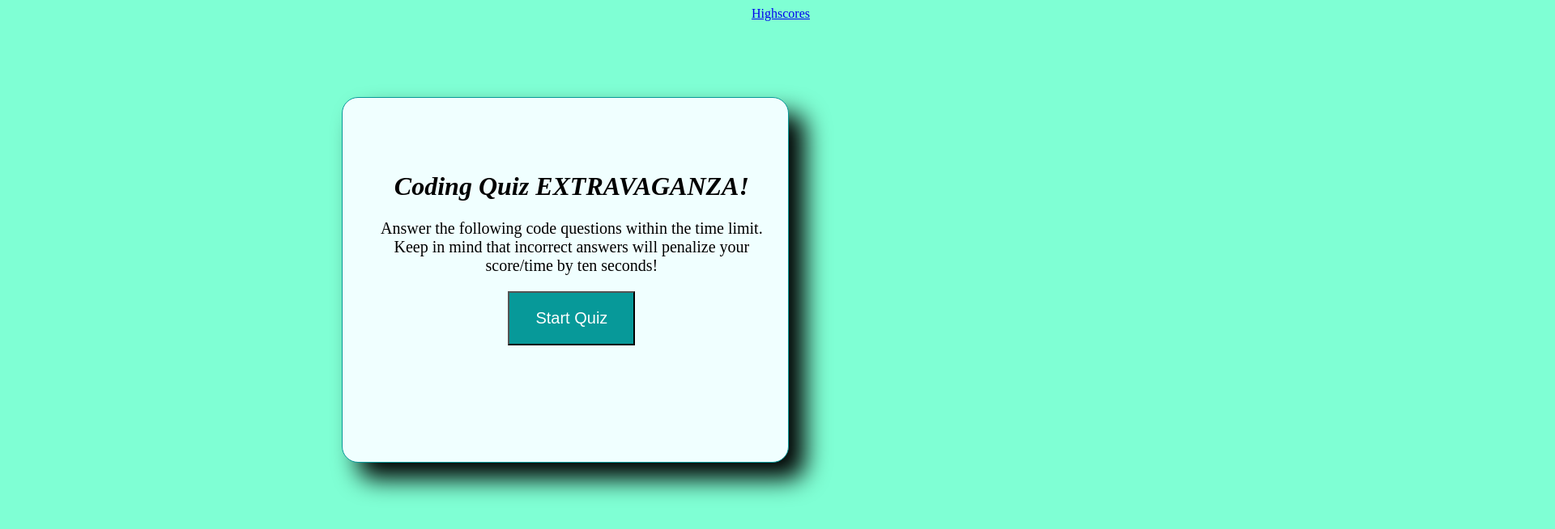
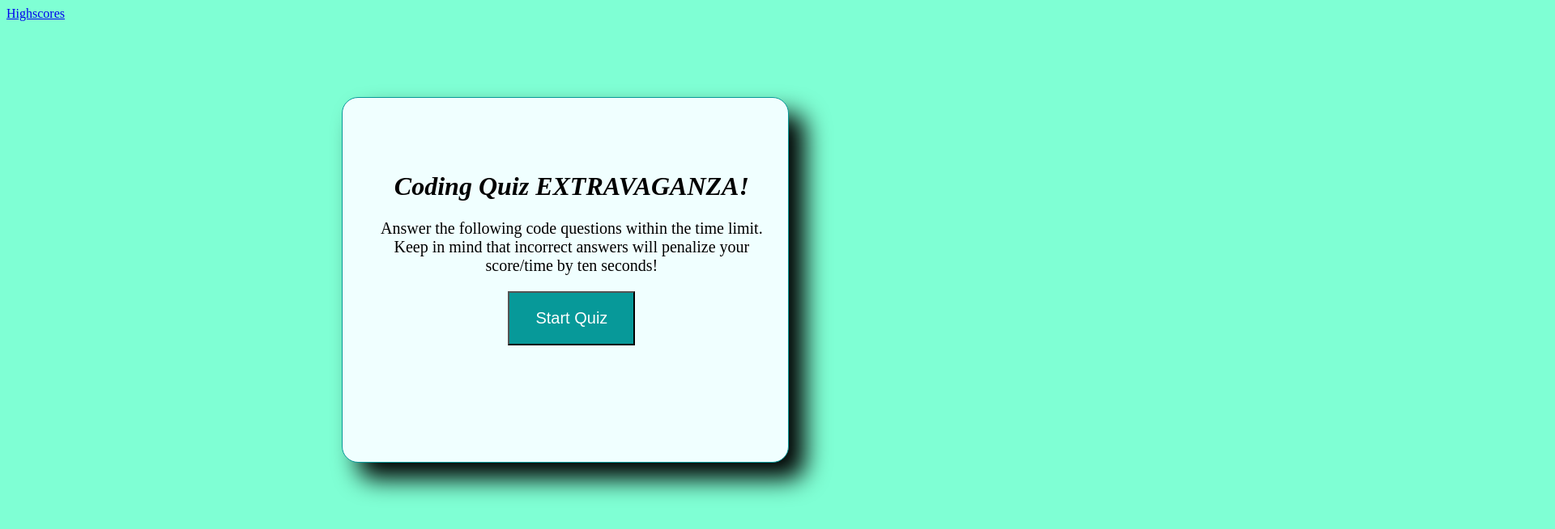
Before and after one commit to drae7299/Code_Quiz_Extravaganza, a plain HTML site: page index.html in a window 1280 px wide. Shown: the whole page at 81% size, 1920 px wide, since content can reach past the window. Drawn offline with Linux system fonts and the light colour scheme.

Commit message:
css adjustments

```diff
--- a/Assets/style.css
+++ b/Assets/style.css
@@ -8,9 +8,7 @@ h1{
 p{
     font-size: 20px;
 }
-#scores{
-padding:920px;
-}
+
 #wrapper {
     position: absolute;
     left: 33%;
```
